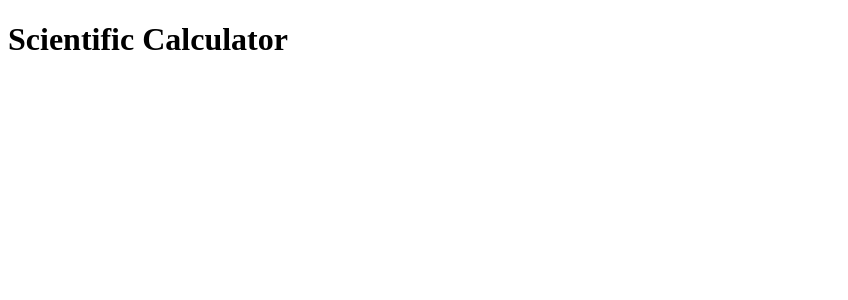
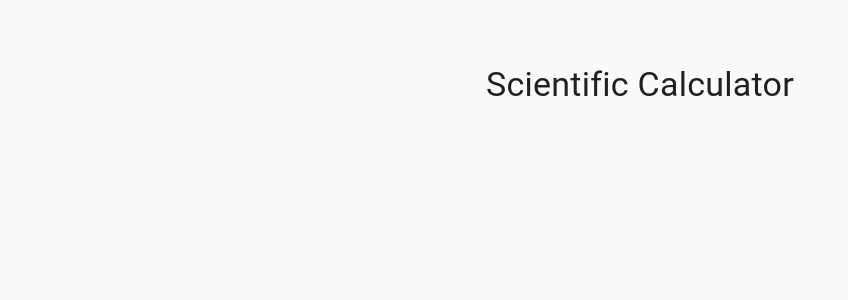
Before and after one commit to Anirudh-C/react-calc, a React (Vite) app: page / in a window 1280 px wide. Shown: the top 300 px of the page, without its empty margins (0-848 px from the left). Built offline with nearby package versions, Linux system fonts and the light colour scheme.

Commit message:
add: favicon and make basic material ui structure

```diff
--- a/index.html
+++ b/index.html
@@ -3,6 +3,7 @@
   <head>
     <meta charset="UTF-8">
     <meta name="viewport" content="width=device-width, initial-scale=1.0">
+    <link rel="icon" type="image/png" sizes="32x32" href="assets/favicon.ico">
     <title> Scientific Calculator </title>
   </head>
   <body>
--- a/src/App.js
+++ b/src/App.js
@@ -1,7 +1,30 @@
 import React from 'react';
+import { makeStyles } from '@material-ui/core/styles';
 
-const App = () => (
-    <h1>Scientific Calculator</h1>
-);
+import Typography from '@material-ui/core/Typography';
+import Container from '@material-ui/core/Container';
+import CssBaseline from '@material-ui/core/CssBaseline';
 
-export default App;
+const useStyles = makeStyles((theme) => ({
+  paper: {
+    marginTop: theme.spacing(8),
+    display: 'flex',
+    flexDirection: 'column',
+    alignItems: 'center',
+  },
+}));
+
+export default function App() {
+  const classes = useStyles();
+
+  return (
+    <Container component="main" maxWidth="xs">
+      <CssBaseline />
+      <div className={classes.paper}>
+        <Typography component="h1" variant="h4">
+          Scientific Calculator
+        </Typography>
+      </div>
+    </Container>
+  );
+}
```
Also changed, not shown: 1 other file (tests, documents, lock files or other folders).
